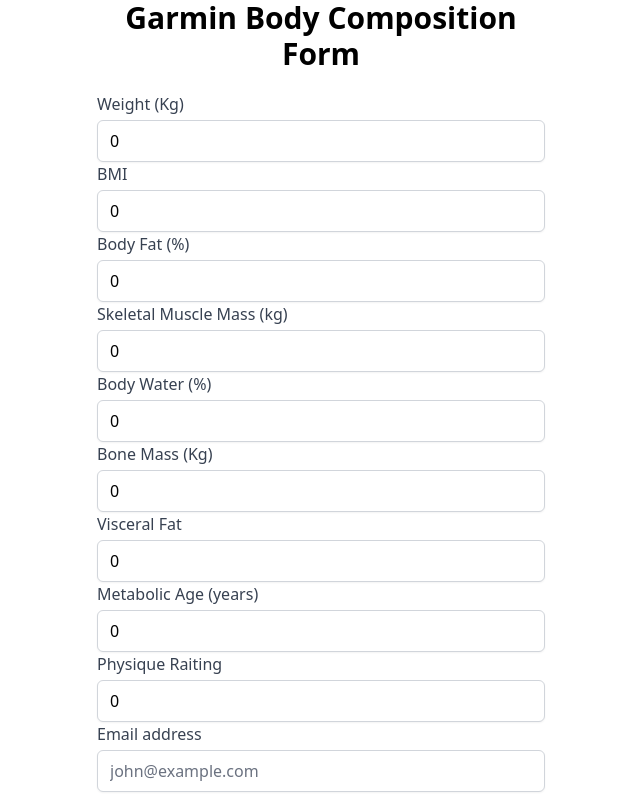
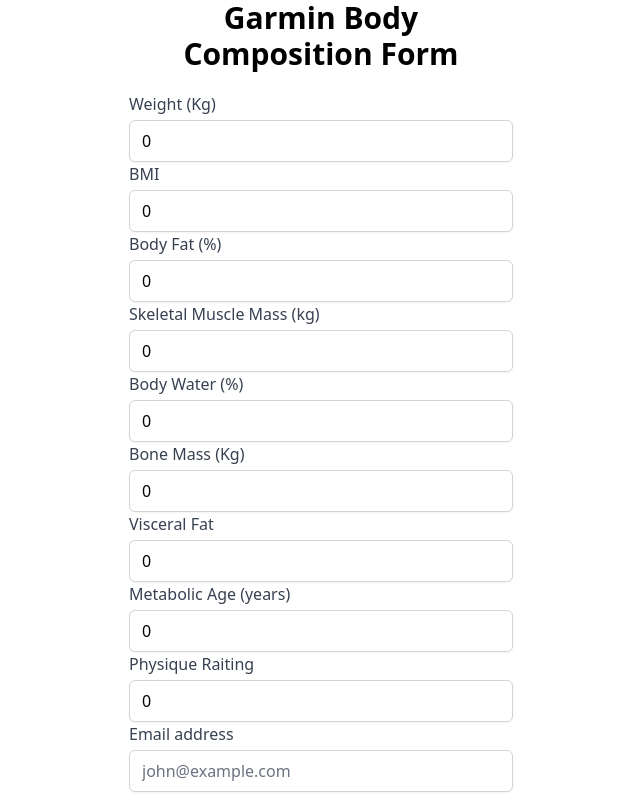
Before and after one commit to asenov78/WebBodyComposition, a Next.js app: page /sync/garmin in a window 1280 px wide. Shown: the top 796 px of the page, without its empty margins (319-959 px from the left). Built offline with nearby package versions, Linux system fonts and the light colour scheme.

Commit message:
Layout updates

```diff
--- a/pages/index.js
+++ b/pages/index.js
@@ -4,7 +4,7 @@
 export default function Home() {
   return (
     <>
-
+      <div className='max-w-sm'>
         <div>
           <h1 className='text-3xl font-bold text-center'>Web Body Composition</h1>
         </div>
@@ -36,6 +36,7 @@
             </button>
           </Link>
         </div>
+      </div>
     </>
   )
 }
--- a/pages/scale/xiaomi.js
+++ b/pages/scale/xiaomi.js
@@ -8,7 +8,7 @@
     return (
         <>
             <div className='flex flex-wrap'>
-                <div className='w-full max-w-md ml-auto mr-auto'>
+                <div className='w-full max-w-sm ml-auto mr-auto'>
 
                     <h1 className='text-3xl font-bold text-center mb-5'>Mi Body Composition Scale Scanner</h1>
                     <div className='flex mb-5'>
--- a/pages/sync/garmin.js
+++ b/pages/sync/garmin.js
@@ -66,7 +66,7 @@
     return (
         <>
             <div className='flex flex-wrap'>
-                <div className='w-full max-w-md ml-auto mr-auto'>
+                <div className='w-full max-w-sm ml-auto mr-auto'>
                     <h1 className='text-3xl font-bold text-center mb-5'> Garmin Body Composition Form</h1>
                     <form onSubmit={submitGarminForm}
                         className=''>
```
Lines whose indentation alone changed are shown as unchanged.
